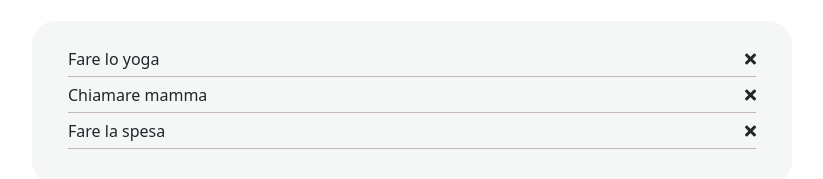
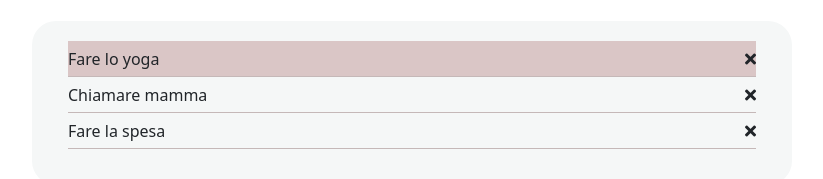
Before and after one commit to shatyrbekova/vue-todolist, a plain HTML site: page index.html in a window 1280 px wide. In both pictures the pointer is over the item "Fare lo yoga". Shown: the part 161-340 px from the top of the page, without its empty margins (228-1051 px from the left). Drawn offline with nearby package versions, Linux system fonts and the light colour scheme.

Commit message:
struttura

```diff
--- a/css/style.css
+++ b/css/style.css
@@ -32,7 +32,12 @@
     align-items: center;
     border-bottom: 1px rgb(197, 184, 184) solid;
 }
-
+.list-content li i{
+    cursor: pointer;
+}
+.list-content li:hover{
+background: rgb(218, 198, 198);
+}
 .list-content li:first-child{
     margin-top: 20px;
 }
```
Also changed, not shown: js/script.js (+2 -5 lines).
